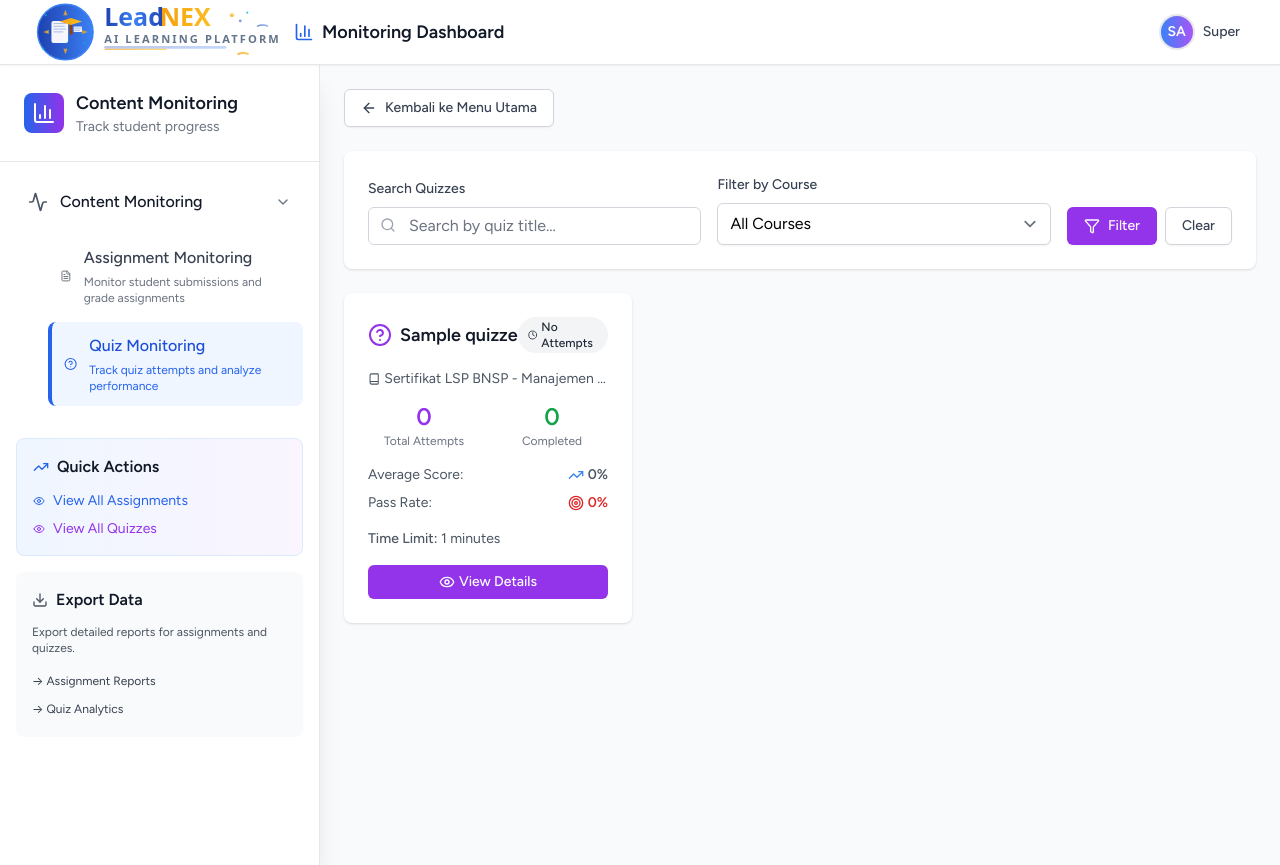
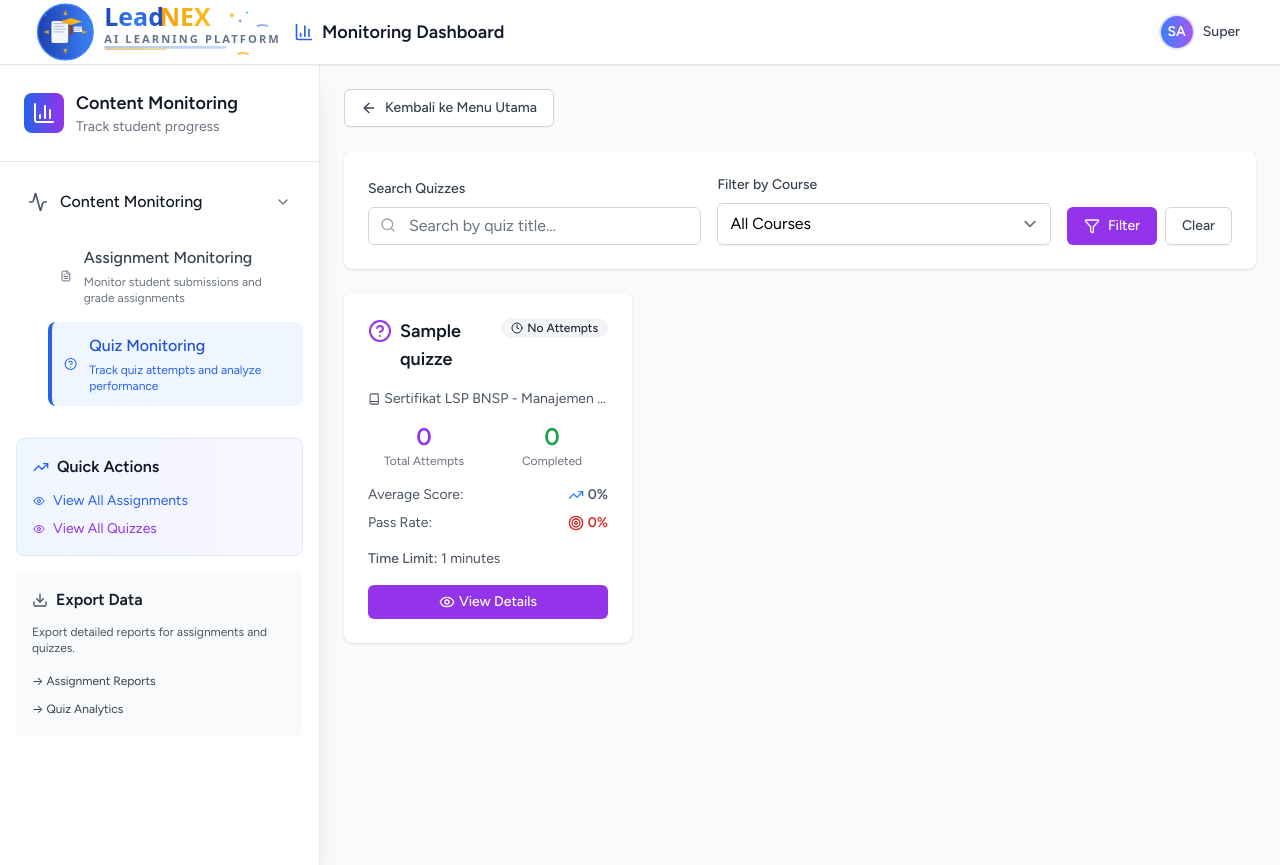
Before and after one commit to dzikri-aljauzi/SangkaLearn, a Laravel app: page /admin/quizzes/monitoring in a window 1280 px wide. Run offline with Laravel 12, Linux system fonts and the light colour scheme; the visitor is signed in with stand-in values (Sample User, id 1); data comes from the database, SQL or seed files in the repository; tables that the repository leaves empty hold one stand-in row (values such as "Sample post"); style sheets or scripts are compiled from the project's sources; parts of the project's set-up code (start-up, migrations or seed data) failed here and were passed over; some libraries are stand-ins or nearby versions.

Commit message:
fix(monitoring): enable title text wrapping on assignment, lesson, and quiz cards

```diff
--- a/resources/js/Pages/Admin/AssignmentMonitoring/Index.jsx
+++ b/resources/js/Pages/Admin/AssignmentMonitoring/Index.jsx
@@ -152,14 +152,16 @@ export default function Index() {
                                 <div key={assignment.id} className="bg-white overflow-hidden shadow rounded-lg hover:shadow-lg transition-shadow duration-200">
                                     <div className="p-6">
                                         {/* Header */}
-                                        <div className="flex items-center justify-between mb-4">
-                                            <div className="flex items-center">
-                                                <FileText className="h-6 w-6 text-blue-600 mr-2" />
-                                                <h3 className="text-lg font-semibold text-gray-900 truncate">
+                                        <div className="flex items-start justify-between gap-2 mb-4">
+                                            <div className="flex items-start min-w-0">
+                                                <FileText className="h-6 w-6 text-blue-600 mr-2 flex-shrink-0 mt-0.5" />
+                                                <h3 className="text-lg font-semibold text-gray-900 break-words whitespace-normal">
                                                     {assignment.title}
                                                 </h3>
                                             </div>
-                                            {getStatusBadge(assignment.stats)}
+                                            <div className="flex-shrink-0">
+                                                {getStatusBadge(assignment.stats)}
+                                            </div>
                                         </div>
 
                                         {/* Course Info */}
--- a/resources/js/Pages/Admin/CourseMonitoring/Index.jsx
+++ b/resources/js/Pages/Admin/CourseMonitoring/Index.jsx
@@ -149,14 +149,16 @@ export default function Index() {
                                 <div key={course.id} className="bg-white overflow-hidden shadow rounded-lg hover:shadow-lg transition-shadow duration-200">
                                     <div className="p-6">
                                         {/* Header */}
-                                        <div className="flex items-center justify-between mb-4">
-                                            <div className="flex items-center">
-                                                <BookOpen className="h-6 w-6 text-blue-600 mr-2" />
-                                                <h3 className="text-lg font-semibold text-gray-900 truncate">
+                                        <div className="flex items-start justify-between gap-2 mb-4">
+                                            <div className="flex items-start min-w-0">
+                                                <BookOpen className="h-6 w-6 text-blue-600 mr-2 flex-shrink-0 mt-0.5" />
+                                                <h3 className="text-lg font-semibold text-gray-900 break-words whitespace-normal">
                                                     {course.title}
                                                 </h3>
                                             </div>
-                                            {getStatusBadge(course.status)}
+                                            <div className="flex-shrink-0">
+                                                {getStatusBadge(course.status)}
+                                            </div>
                                         </div>
 
                                         {/* Course Image */}
--- a/resources/js/Pages/Admin/LessonMonitoring/Index.jsx
+++ b/resources/js/Pages/Admin/LessonMonitoring/Index.jsx
@@ -161,18 +161,20 @@ export default function Index() {
                                 <div key={lesson.id} className="bg-white overflow-hidden shadow rounded-lg hover:shadow-lg transition-shadow duration-200">
                                     <div className="p-6">
                                         {/* Header */}
-                                        <div className="flex items-center justify-between mb-4">
-                                            <div className="flex items-center">
+                                        <div className="flex items-start justify-between gap-2 mb-4">
+                                            <div className="flex items-start min-w-0">
                                                 {lesson.type === 'video' ? (
-                                                    <Play className="h-6 w-6 text-emerald-600 mr-2" />
+                                                    <Play className="h-6 w-6 text-emerald-600 mr-2 flex-shrink-0 mt-0.5" />
                                                 ) : (
-                                                    <BookOpen className="h-6 w-6 text-emerald-600 mr-2" />
+                                                    <BookOpen className="h-6 w-6 text-emerald-600 mr-2 flex-shrink-0 mt-0.5" />
                                                 )}
-                                                <h3 className="text-lg font-semibold text-gray-900 truncate">
+                                                <h3 className="text-lg font-semibold text-gray-900 break-words whitespace-normal">
                                                     {lesson.title}
                                                 </h3>
                                             </div>
-                                            {getEngagementBadge(lesson.stats)}
+                                            <div className="flex-shrink-0">
+                                                {getEngagementBadge(lesson.stats)}
+                                            </div>
                                         </div>
 
                                         {/* Course Info */}
--- a/resources/js/Pages/Admin/QuizMonitoring/Index.jsx
+++ b/resources/js/Pages/Admin/QuizMonitoring/Index.jsx
@@ -160,14 +160,16 @@ export default function Index() {
                                 <div key={quiz.id} className="bg-white overflow-hidden shadow rounded-lg hover:shadow-lg transition-shadow duration-200">
                                     <div className="p-6">
                                         {/* Header */}
-                                        <div className="flex items-center justify-between mb-4">
-                                            <div className="flex items-center">
-                                                <HelpCircle className="h-6 w-6 text-purple-600 mr-2" />
-                                                <h3 className="text-lg font-semibold text-gray-900 truncate">
+                                        <div className="flex items-start justify-between gap-2 mb-4">
+                                            <div className="flex items-start min-w-0">
+                                                <HelpCircle className="h-6 w-6 text-purple-600 mr-2 flex-shrink-0 mt-0.5" />
+                                                <h3 className="text-lg font-semibold text-gray-900 break-words whitespace-normal">
                                                     {quiz.title}
                                                 </h3>
                                             </div>
-                                            {getStatusBadge(quiz.stats)}
+                                            <div className="flex-shrink-0">
+                                                {getStatusBadge(quiz.stats)}
+                                            </div>
                                         </div>
 
                                         {/* Course Info */}
```
